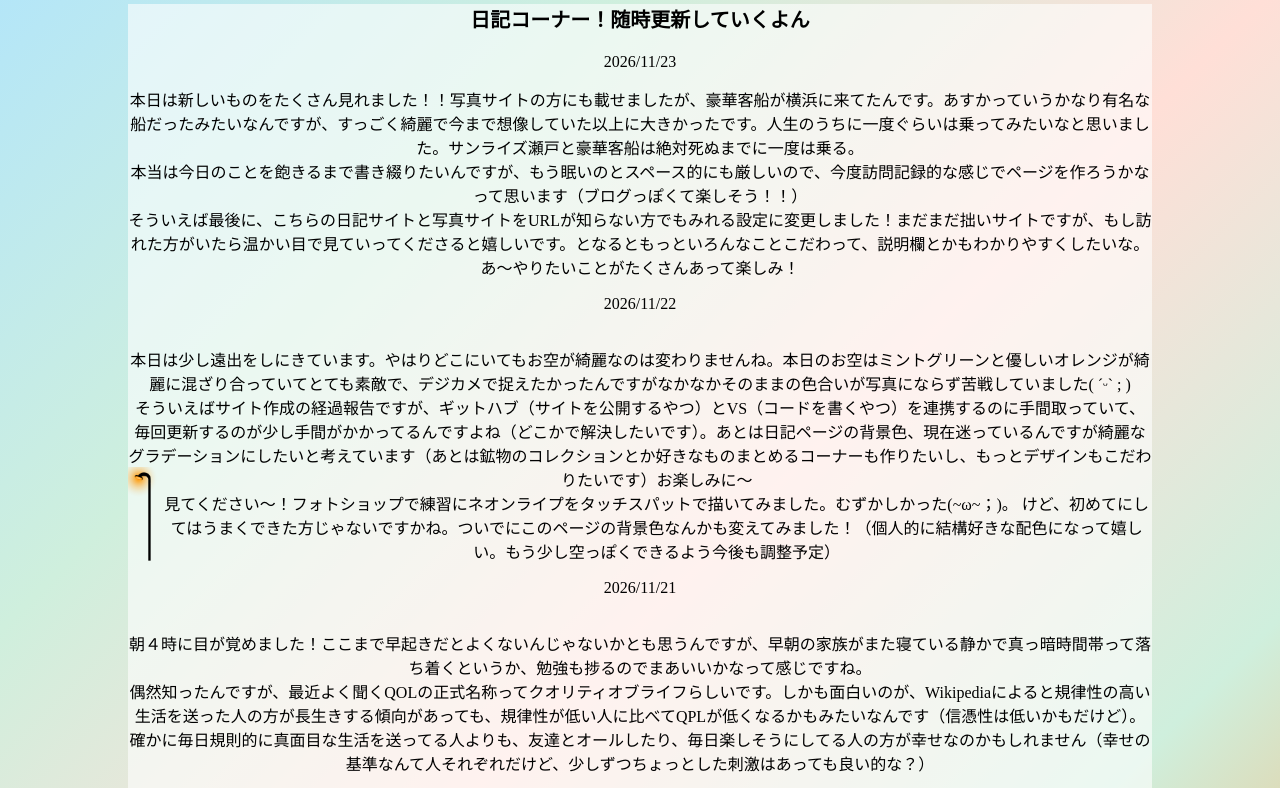
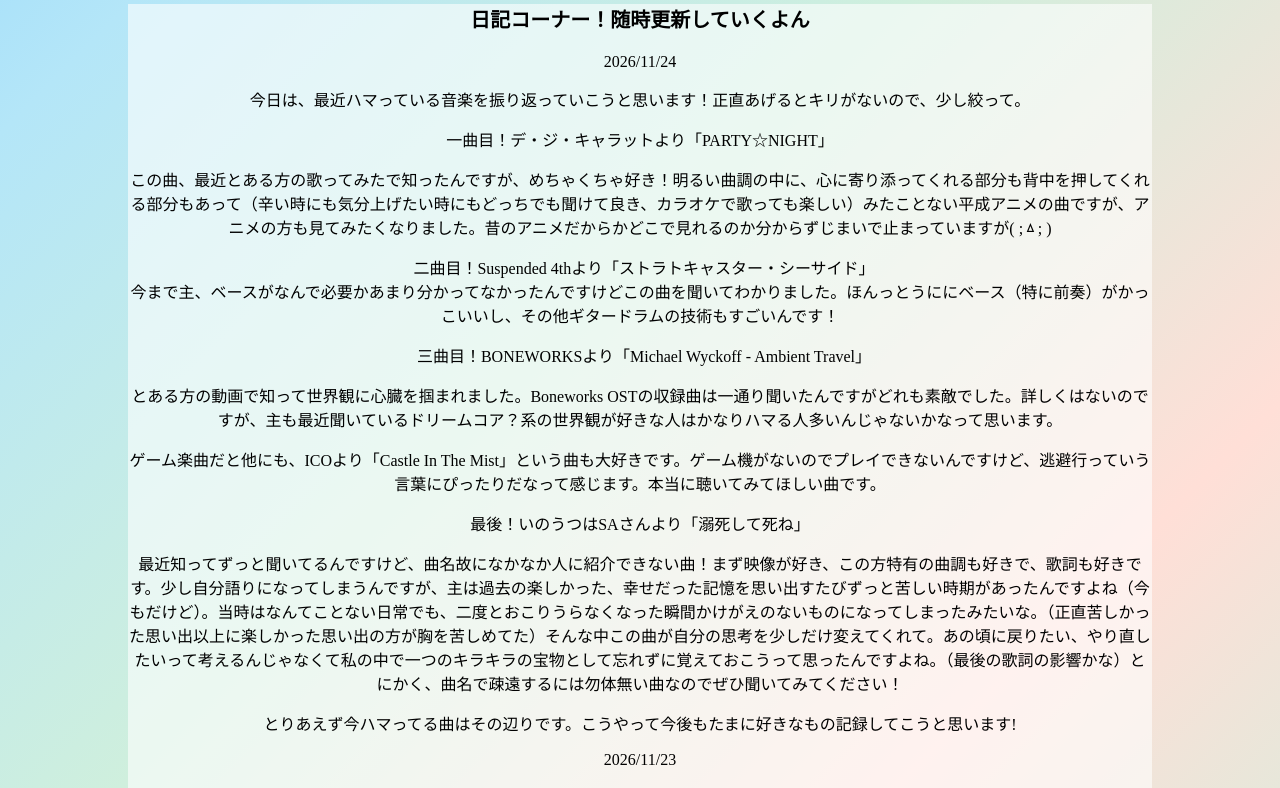
Before and after one commit to st-dangomushi/my-photo-site, a plain HTML site: page diary.html in a window 1280 px wide. Shown: the part 640-1428 px from the top of the page. Drawn offline with Linux system fonts and the light colour scheme.

Commit message:
Update diary.html

```diff
--- a/diary.html
+++ b/diary.html
@@ -26,6 +26,19 @@
 
 <div id="main">
 <h3>日記コーナー！随時更新していくよん</h3>
+<p>2026/11/24</p>
+今日は、最近ハマっている音楽を振り返っていこうと思います！正直あげるとキリがないので、少し絞って。
+<p>一曲目！デ・ジ・キャラットより「PARTY☆NIGHT」</p>
+<p>この曲、最近とある方の歌ってみたで知ったんですが、めちゃくちゃ好き！明るい曲調の中に、心に寄り添ってくれる部分も背中を押してくれる部分もあって（辛い時にも気分上げたい時にもどっちでも聞けて良き、カラオケで歌っても楽しい）みたことない平成アニメの曲ですが、アニメの方も見てみたくなりました。昔のアニメだからかどこで見れるのか分からずじまいで止まっていますが( ;ㅿ; )</p>
+<p>二曲目！Suspended 4thより「ストラトキャスター・シーサイド」
+<br>今まで主、ベースがなんで必要かあまり分かってなかったんですけどこの曲を聞いてわかりました。ほんっとうににベース（特に前奏）がかっこいいし、その他ギタードラムの技術もすごいんです！</p>
+<p>三曲目！BONEWORKSより「Michael Wyckoff - Ambient Travel」　</p>
+<p>とある方の動画で知って世界観に心臓を掴まれました。Boneworks OSTの収録曲は一通り聞いたんですがどれも素敵でした。詳しくはないのですが、主も最近聞いているドリームコア？系の世界観が好きな人はかなりハマる人多いんじゃないかなって思います。</p>
+<p>ゲーム楽曲だと他にも、ICOより「Castle In The Mist」という曲も大好きです。ゲーム機がないのでプレイできないんですけど、逃避行っていう言葉にぴったりだなって感じます。本当に聴いてみてほしい曲です。</P>
+<p>最後！いのうつはSAさんより「溺死して死ね」</P>
+<p>最近知ってずっと聞いてるんですけど、曲名故になかなか人に紹介できない曲！まず映像が好き、この方特有の曲調も好きで、歌詞も好きです。少し自分語りになってしまうんですが、主は過去の楽しかった、幸せだった記憶を思い出すたびずっと苦しい時期があったんですよね（今もだけど）。当時はなんてことない日常でも、二度とおこりうらなくなった瞬間かけがえのないものになってしまったみたいな。（正直苦しかった思い出以上に楽しかった思い出の方が胸を苦しめてた）そんな中この曲が自分の思考を少しだけ変えてくれて。あの頃に戻りたい、やり直したいって考えるんじゃなくて私の中で一つのキラキラの宝物として忘れずに覚えておこうって思ったんですよね。（最後の歌詞の影響かな）とにかく、曲名で疎遠するには勿体無い曲なのでぜひ聞いてみてください！</P>
+<p>とりあえず今ハマってる曲はその辺りです。こうやって今後もたまに好きなもの記録してこうと思います!</P>
+
 <p>2026/11/23</p>
 本日は新しいものをたくさん見れました！！写真サイトの方にも載せましたが、豪華客船が横浜に来てたんです。あすかっていうかなり有名な船だったみたいなんですが、すっごく綺麗で今まで想像していた以上に大きかったです。人生のうちに一度ぐらいは乗ってみたいなと思いました。サンライズ瀬戸と豪華客船は絶対死ぬまでに一度は乗る。
 <br>本当は今日のことを飽きるまで書き綴りたいんですが、もう眠いのとスペース的にも厳しいので、今度訪問記録的な感じでページを作ろうかなって思います（ブログっぽくて楽しそう！！）
```
